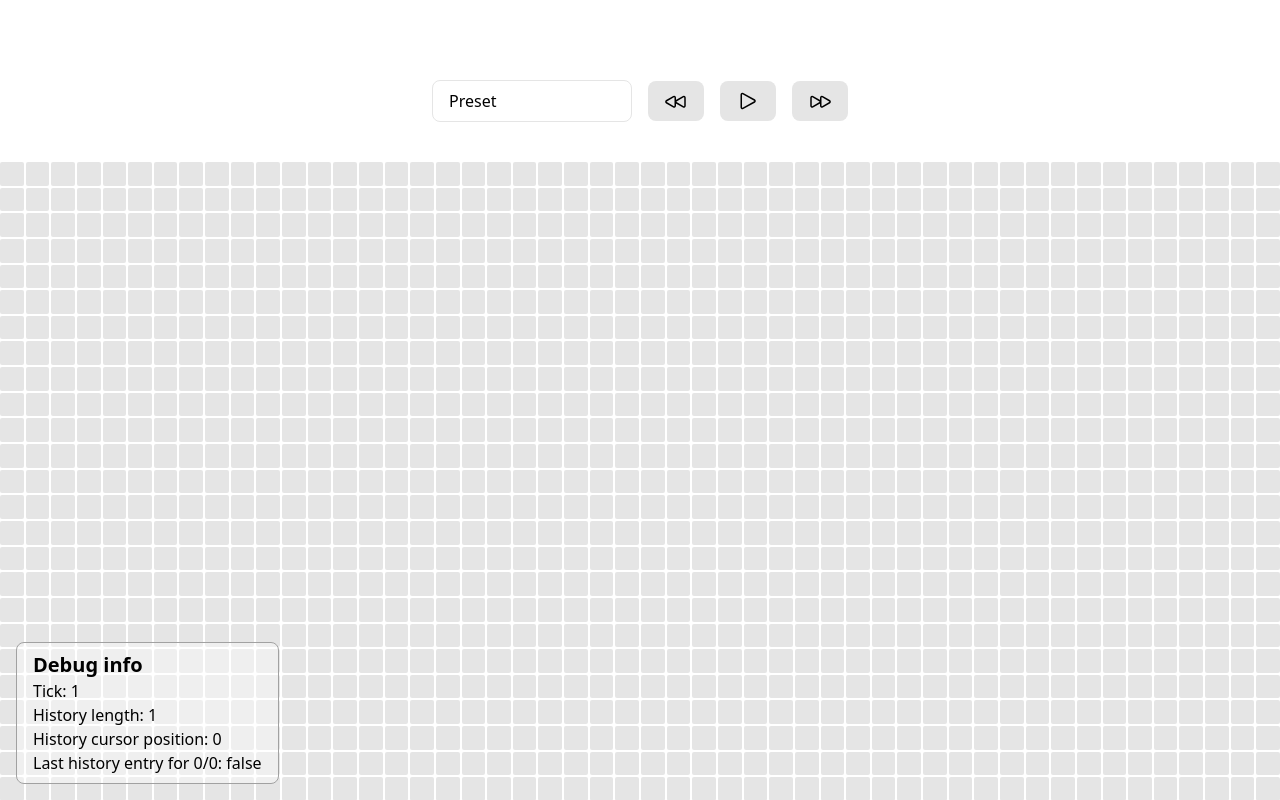
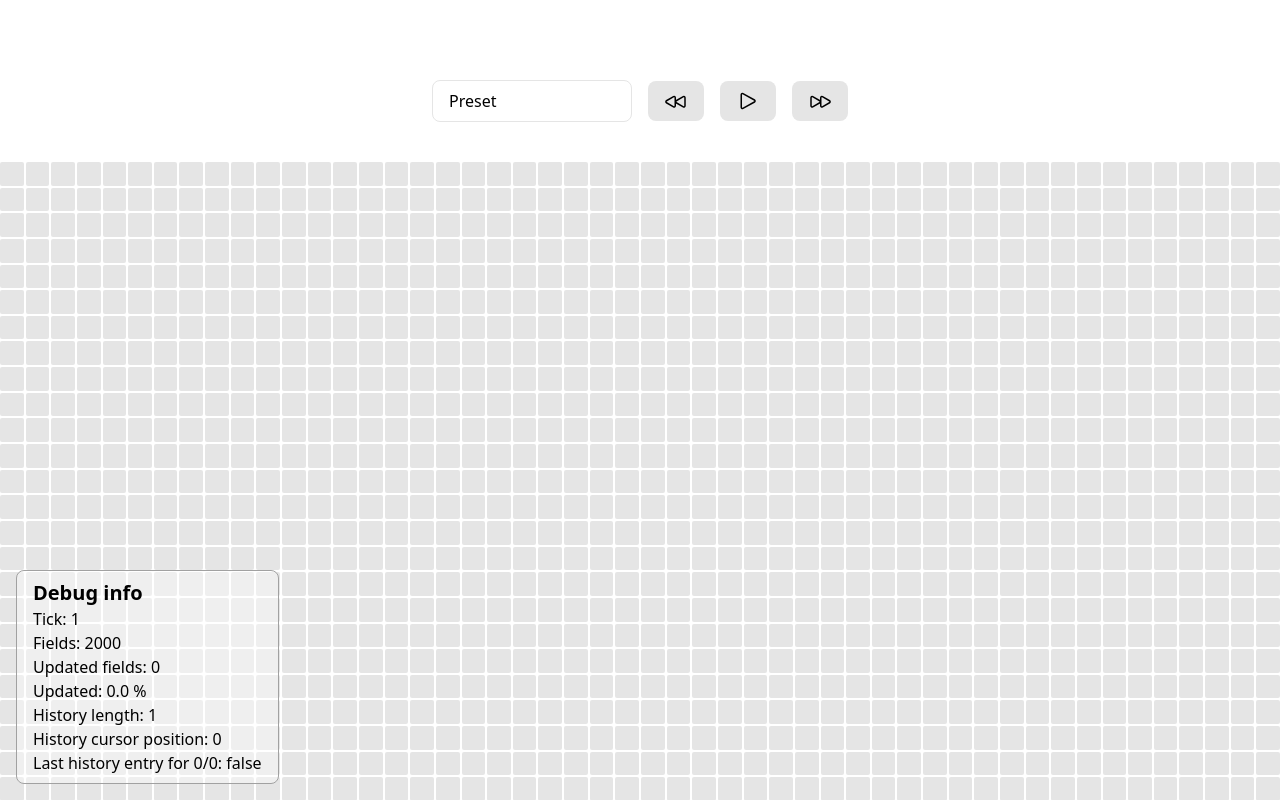
Before and after one commit to rico-ocepek/game-of-life, a Vue app: page / in a window 1280 px wide. Shown: the top 800 px of the page. Built offline with nearby package versions, Linux system fonts and the light colour scheme.

Commit message:
Added some debugging info

```diff
--- a/src/App.vue
+++ b/src/App.vue
@@ -98,6 +98,22 @@ onMounted(() => {
 
     <p>Tick: {{ state.tickNumber }}</p>
 
+    <p>Fields: {{ (game?.rowCount ?? 0) * (game?.colCount ?? 0) }}</p>
+
+    <p>Updated fields: {{ game?._updatedCells.length }}</p>
+
+    <p>
+      Updated:
+      {{
+        (
+          ((game?._updatedCells.length ?? 0) /
+            ((game?.rowCount ?? 1) * (game?.colCount ?? 1))) *
+          100
+        ).toPrecision(2)
+      }}
+      %
+    </p>
+
     <p>History length: {{ game?._history.length }}</p>
 
     <p>History cursor position: {{ game?._historyCursorPosition }}</p>
```
